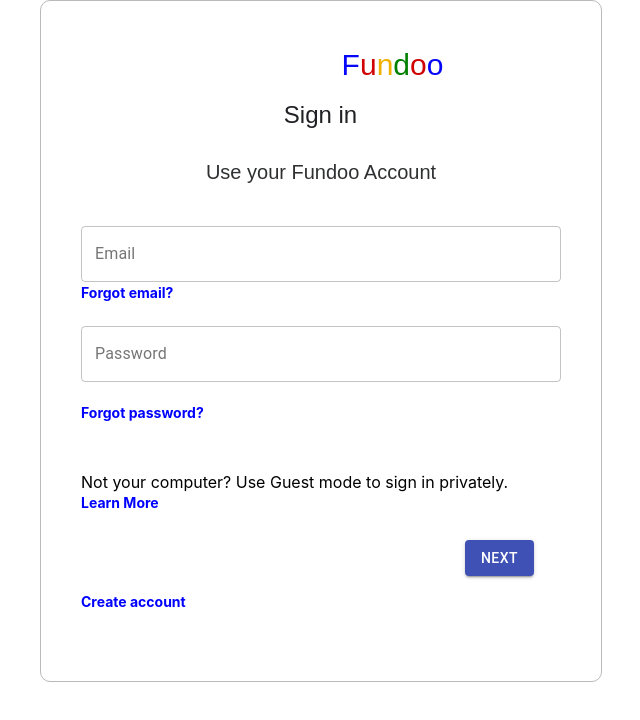
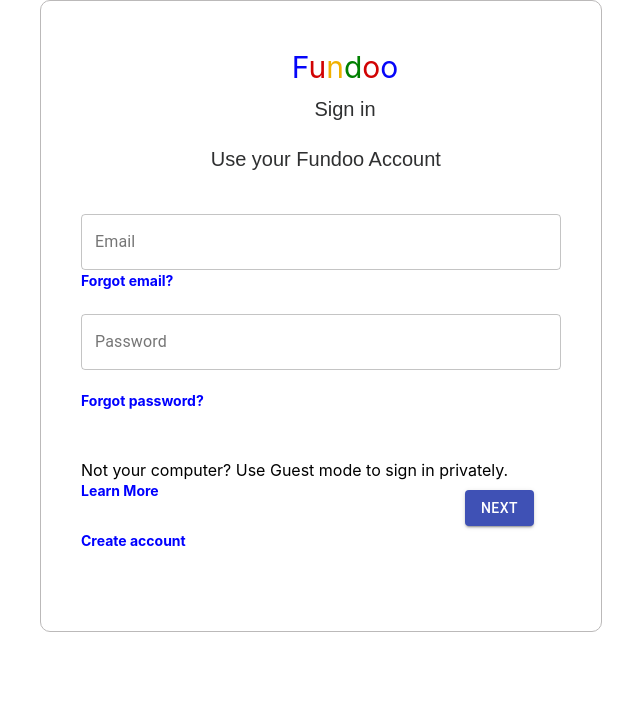
Before and after one commit to PRADIP-1596/Fundoo-Front-End-App, a React (Create React App) app: page / in a window 1280 px wide. Shown: the top 720 px of the page, without its empty margins (319-959 px from the left). Built offline with nearby package versions, Linux system fonts and the light colour scheme.

Commit message:
[Pradip]REFACTORED:Some Changes

```diff
--- a/src/Pages/ForgotPassword/ForgotPassword.jsx
+++ b/src/Pages/ForgotPassword/ForgotPassword.jsx
@@ -67,9 +67,14 @@
 
                 </div>
                 <br></br><br></br>
+                <div className="forgotemail-link">
+              <a className="forgot-email" href="Registration">
+                Try another way
+              </a>
+            </div>
                 <div className="sendbtn">
                     <Button variant="contained" className="next" color="primary" onClick={this.Send}>
-                        Send
+                        Next
                     </Button>
                 </div>
             </div>
--- a/src/Pages/Login/Login.css
+++ b/src/Pages/Login/Login.css
@@ -62,11 +62,14 @@
     margin-top: 5%;
     /* margin-left:27%; */
 }
-.fundoo-sign{
+.fundoosign{
     align-self: center;
+    margin-right: 20%;
+    font-size: 20px;
 }
-.Login-sign{
-    box-sizing: border-box;
+.Loginsign{
+
+ box-sizing: border-box;
     font-family: "Google Sans", "Noto Sans Myanmar UI", arial, sans-serif;
 font-size: 24px;
 font-weight: 400;
@@ -77,25 +80,21 @@
 width: auto;
 -webkit-tap-highlight-color: rgba(0, 0, 0,);
 }
-.heading-sign{
-    box-sizing: border-box;
-color: rgb(32, 33, 36);
-font-family: "Google Sans", "Noto Sans Myanmar UI", arial, sans-serif;
-font-size: 24px;
-font-weight: 400;
-height :auto;
-line-height :31.9992px;
-text-align :center;
-text-indent: -1px;
-width: auto;
--webkit-tap-highlight-color: rgba(0, 0, 0,);
+.headingsign{
+  font-family: "Google Sans", "Noto Sans Myanmar UI", arial, sans-serif;
+    font-size: 20px;
+    font-weight: 300;
+    text-align: center;
+    color:rgb(47, 48, 49);;
+    margin-right: 20%;
 }
-.heading-account{
+.headingaccount{
     font-family: "Google Sans", "Noto Sans Myanmar UI", arial, sans-serif;
     font-size: 20px;
     font-weight: 300;
     text-align: center;
     color:rgb(47, 48, 49);;
+    margin-right: 20%;
 }
 .forgot-email{
     font-size: 14px;
@@ -142,16 +141,13 @@
         align-items:flex-start;
     }
 
-    .heading-sign,
-    .heading-account {
+    .headingsign,
+    .headingaccount {
         margin-bottom: 15px;
     }
 }
-.next{
-    margin-left: 85%;
-      bottom:40px;
 
-}
+
 @media only screen and (max-width:250px) {
 
     .last-sec {
@@ -161,3 +157,7 @@
     }
 
 }
+.next{
+    margin-left:80%;
+      bottom:80px;
+}
--- a/src/Pages/Login/Login.jsx
+++ b/src/Pages/Login/Login.jsx
@@ -1,5 +1,3 @@
-
-
 import React, { Component } from 'react'
 import TextField from "@material-ui/core/TextField";
 // import Checkbox from "@material-ui/core/Checkbox";
@@ -18,7 +16,7 @@
 
     this.state = {
         email: '',
-        passsword: '',
+        password: '',
         emailError: false,
         passwordError: false
     }
@@ -71,7 +69,7 @@
 
 <div className="first-container">
         <div className="signin-container">
-          <div className="fundoo fundoo-sign">
+          <div className="fundoosign">
             <span className="letterF">F</span>
             <span className="letteru">u</span>
             <span className="lettern">n</span>
@@ -79,8 +77,8 @@
             <span className="letterO">o</span>
             <span className="lettero">o</span>
           </div>
-          <h1 className="heading-sign">Sign in </h1>
-            <h1 className="heading-account"> Use your Fundoo Account </h1>
+          <h1 className="headingsign">Sign in </h1>
+            <h1 className="headingaccount"> Use your Fundoo Account </h1>
           <div className="form">
             <div className="sign-email1">
             <TextField
@@ -96,7 +94,7 @@
               <br></br>
             </div>
             <div className="forgotemail-link">
-              <a className="forgot-email" href="#outlined-basic4">
+              <a className="forgot-email" href="Resetpassword">
                 Forgot email?
               </a>
             </div>
@@ -106,7 +104,7 @@
                     error = {this.state.passwordError}
                     label="Password"
                     type="text"
-                    name="passsword"
+                    name="password"
                     variant="outlined"
                     fullWidth
                     onChange={e => this.change(e)}
@@ -117,7 +115,7 @@
             </div>
 
             <div className="forgotemail-link">
-              <a className="forgot-email" href="#outlined-basic4">
+              <a className="forgot-email" href="ForgotPassword">
                 Forgot password?
               </a>
             </div>
@@ -143,12 +141,18 @@
           </div>
 
             <div className="lastsec">
-            <div className="signin-link">
-              <div className="signininstead" to="/">
+            {/* <div className="signin-link">
+              <div className="signininstead" href="ForgotPassword">
                 Create account
               </div>
+            </div> */}
+             <div className="forgotemail-link">
+              <a className="forgot-email" href="Registration">
+                Create account
+              </a>
             </div>
             </div>
+            <br></br>
             <div class="next">
               <Button
                 variant="contained"
--- a/src/Pages/ResetPassword/Resetpassword.css
+++ b/src/Pages/ResetPassword/Resetpassword.css
@@ -61,17 +61,22 @@
 
     }
 }
+.fundoosign{
+    align-self: center;
+    margin-right: 20%;
+    font-size: 20px;
+}
 
 .headingsign{
     margin-left:30%;
 }
 .headingaccount{
-    margin-left:30%;
+    margin-left:22%;
 }
-.fundoo{
+/* .fundoo{
     margin-left:30%;
     font-size: 65x;
-}
+} */
 .buttonname{
     margin-top:50px;
     margin-left: 400px;
--- a/src/Pages/ResetPassword/Resetpassword.jsx
+++ b/src/Pages/ResetPassword/Resetpassword.jsx
@@ -50,7 +50,7 @@
 
             <div className="first-container">
         <div className="resetpassword-container">
-          <div className="fundoo">
+        <div className="fundoosign">
             <span className="letterF">F</span>
             <span className="letteru">u</span>
             <span className="lettern">n</span>
@@ -89,7 +89,16 @@
                     <div>
           </div>
           </div>
-          <br></br><br></br><br></br>
+
+
+
+          <br></br><br></br>
+          <div className="forgotemail-link">
+              <a className="forgot-email" href="Registration">
+                More ways to Signin
+              </a>
+            </div>
+
 
            <div className="buttonname">
             <Button
```
